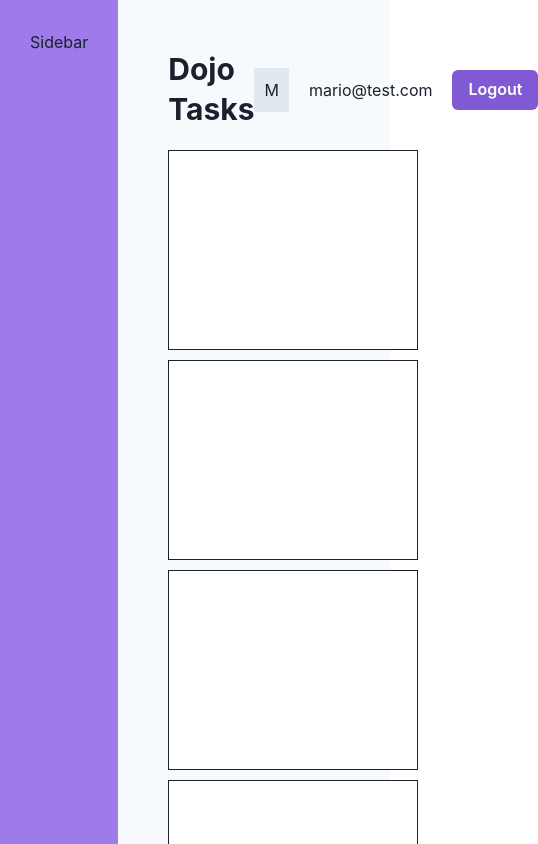
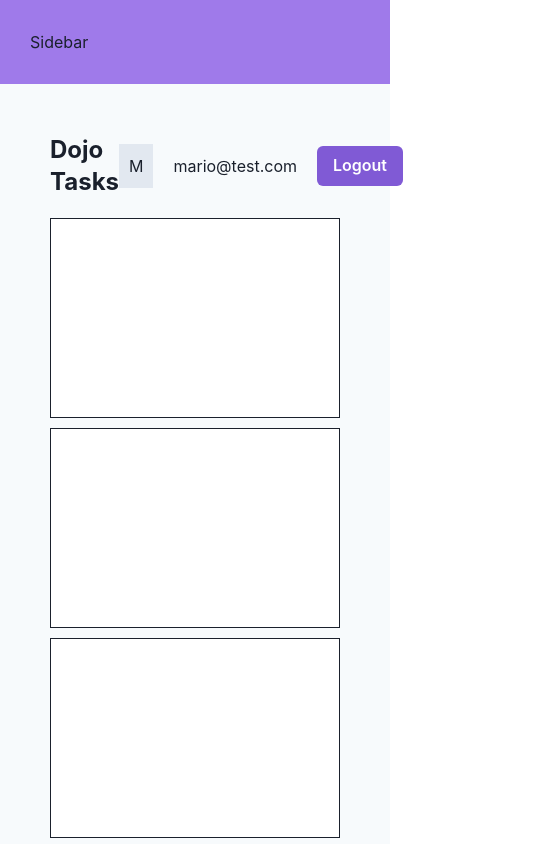
Before and after one commit to axnw997/Chakra-UI-Crash-Course, a React (Vite) app in the folder simple_chakra_dashboard/: page / in a window 390 px wide. Shown: the top 844 px of the page, 538 px wide, since content can reach past the window. Built offline with nearby package versions, Linux system fonts and the light colour scheme.

Commit message:
responsive style

```diff
--- a/simple_chakra_dashboard/src/components/Navbar.tsx
+++ b/simple_chakra_dashboard/src/components/Navbar.tsx
@@ -11,7 +11,8 @@ import {
 const Navbar = () => {
   return (
     <Flex as="nav" p="10px" alignItems={"center"}>
-      <Heading as="h1" colorScheme="red">
+      <Heading as="h1" colorScheme="red"
+      fontSize={{base:"24px", md:"40px", lg:"56px"}}>
         Dojo Tasks
       </Heading>
       <Spacer />
--- a/simple_chakra_dashboard/src/layouts/RootLayout.tsx
+++ b/simple_chakra_dashboard/src/layouts/RootLayout.tsx
@@ -5,14 +5,14 @@ export const RootLayout = () => {
   return (
     <Grid templateColumns={"repeat(6, 1fr)"} bg="gray.50">
       <GridItem
-      colSpan={1}
+      colSpan={{base:6, lg:2, xl:1}}
       bg="purple.400"
-      minHeight="100vh"
+      minHeight={{lg:"100vh"}}
       p="30px"
       >
         <span>Sidebar</span>
       </GridItem>
-      <GridItem colSpan={5}
+      <GridItem colSpan={{ base:6, lg:4, xl:5}}
       p="40px"
       >
         <Navbar />
```
